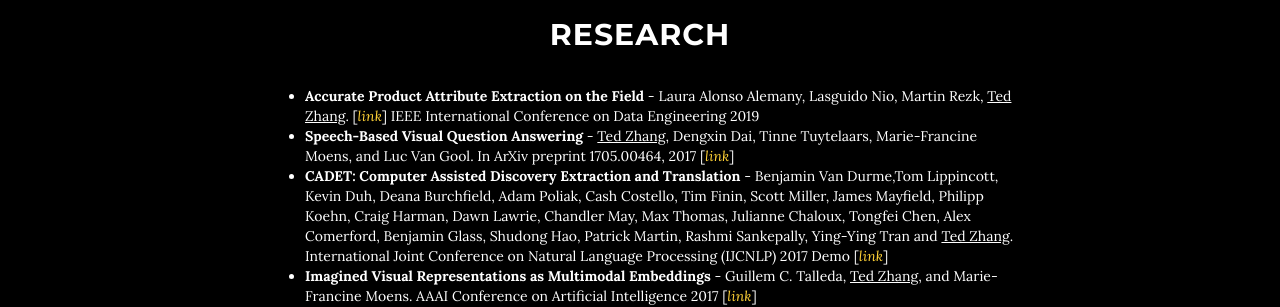
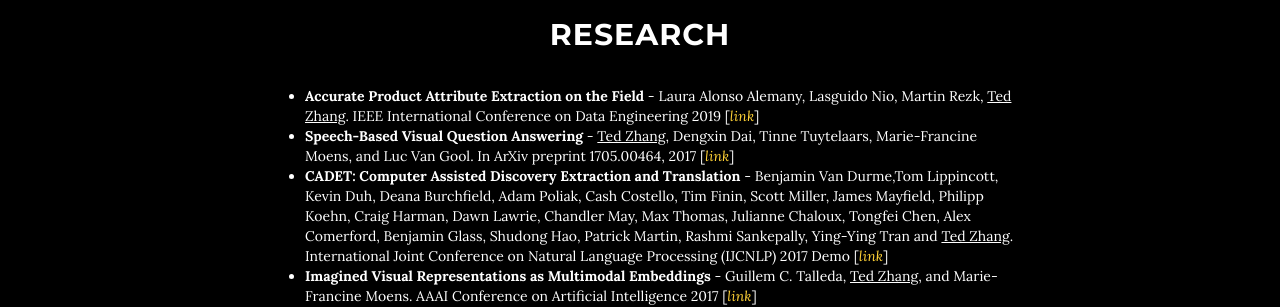
Before and after one commit to zted/zted.github.io, a Jekyll site: the page built from index.html, in a window 1280 px wide and 900 px high, scrolled down 1695 px. Shown: the part 153-460 px from the top of the window. Built offline with Jekyll 4.4.1, drawn with Linux system fonts in a browser that asks for light colours.

Commit message:
Formatting

```diff
--- a/2_research.html
+++ b/2_research.html
@@ -7,8 +7,8 @@
 <!--<img src="img/timeline/hopkins.jpg" alt="some_text" style="width:304px;height:228px;">-->
 <div align="left">
     <ul>
-    	<li><strong>Accurate Product Attribute Extraction on the Field</strong> - Laura Alonso Alemany, Lasguido Nio, Martin Rezk, <u>Ted Zhang</u>. [<i><a href="download/icde_extraction.pdf">link</a></i>] IEEE International Conference on Data Engineering 2019</li>
-    	<li><strong>Speech-Based Visual Question Answering</strong> - <u>Ted Zhang</u>, Dengxin Dai, Tinne Tuytelaars, Marie-Francine Moens, and Luc Van Gool. In ArXiv preprint 1705.00464, 2017   [<i><a href="http://arxiv.org/abs/1705.00464">link</a></i>]</li>
+    	<li><strong>Accurate Product Attribute Extraction on the Field</strong> - Laura Alonso Alemany, Lasguido Nio, Martin Rezk, <u>Ted Zhang</u>. IEEE International Conference on Data Engineering 2019 [<i><a href="download/icde_extraction.pdf">link</a></i>]</li>
+    	<li><strong>Speech-Based Visual Question Answering</strong> - <u>Ted Zhang</u>, Dengxin Dai, Tinne Tuytelaars, Marie-Francine Moens, and Luc Van Gool. In ArXiv preprint 1705.00464, 2017 [<i><a href="http://arxiv.org/abs/1705.00464">link</a></i>]</li>
         <li><strong>CADET: Computer Assisted Discovery Extraction and Translation</strong> - Benjamin Van Durme,Tom Lippincott, Kevin Duh, Deana Burchfield, Adam Poliak, Cash Costello, Tim Finin, Scott Miller, James Mayfield, Philipp Koehn, Craig Harman, Dawn Lawrie, Chandler May, Max Thomas, Julianne Chaloux, Tongfei Chen, Alex Comerford, Benjamin Glass, Shudong Hao, Patrick Martin, Rashmi Sankepally, Ying-Ying Tran and <u>Ted Zhang</u>. International Joint Conference on Natural Language Processing (IJCNLP) 2017 Demo [<i><a href="http://aclweb.org/anthology/I17-3002.pdf">link</a></i>]</li>
         <li><strong>Imagined Visual Representations as Multimodal Embeddings</strong> - Guillem C. Talleda, <u>Ted Zhang</u>, and Marie-Francine Moens. AAAI Conference on Artificial Intelligence 2017   [<i><a href="https://aaai.org/ocs/index.php/AAAI/AAAI17/paper/view/14811/14042">link</a></i>]</li>
         <li><strong>Learning to Predict: A Fast Re-constructive Method to Generate Multimodal Embeddings</strong> - Guillem C. Talleda, <u>Ted Zhang</u>, and Marie-Francine Moens. Workshop on Representation Learning in Artificial and Biological Neural Networks, NIPS 2016   [<i><a href="https://arxiv.org/abs/1703.08737">link</a></i>]</li>
```
